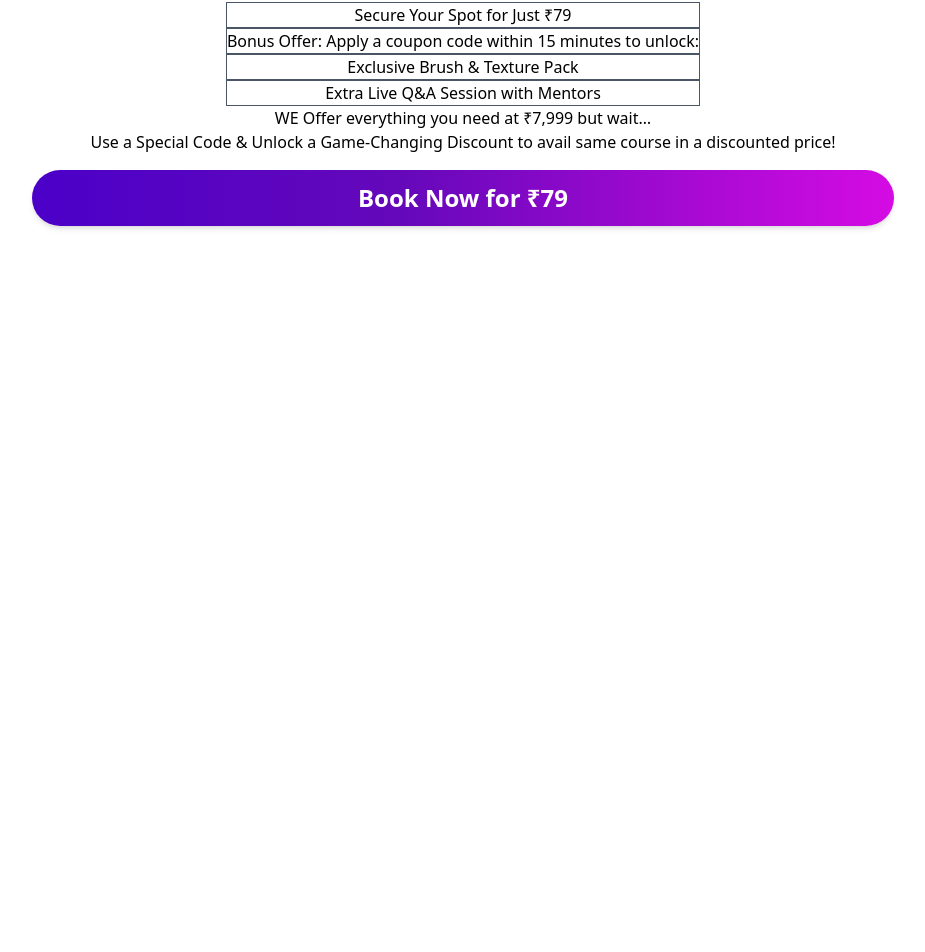
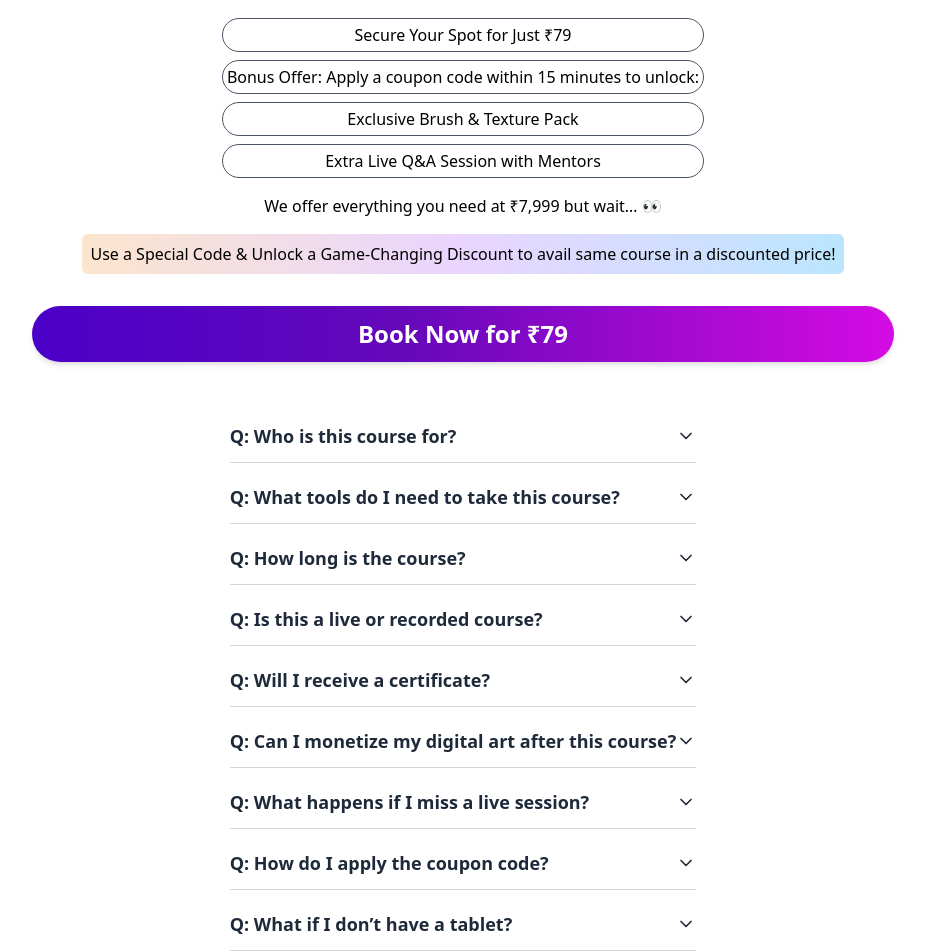
Before and after one commit to BrokenTime9/aasa, a Next.js app: page / in a window 1280 px wide. Shown: the part 5612-6564 px from the top of the page, without its empty margins (177-1102 px from the left). Before the commit the page ends 5850 px from the top, so only its background shows below. Built offline with nearby package versions, Linux system fonts and the light colour scheme.

Commit message:
qna section

```diff
--- a/src/app/page.tsx
+++ b/src/app/page.tsx
@@ -6,10 +6,11 @@ import Review from "@/components/Review";
 import HoveringText from "@/components/HoveringText";
 import Extras from "@/components/Extras";
 import EnrollSection from "@/components/EnrollSection";
+import Fnq from "@/components/Fnq";
 
 export default function Home() {
   return (
-    <div className="w-[98dvw] mx-auto flex flex-col gap-8 justify-around p-3">
+    <div className="w-[98dvw] text-center mx-auto flex flex-col gap-8 justify-around p-3">
       <Navbar />
       <Intro />
       <MissOutSection />
@@ -18,6 +19,7 @@ export default function Home() {
       <HoveringText />
       <Extras />
       <EnrollSection />
+      <Fnq />
     </div>
   );
 }
--- a/src/components/EnrollSection/index.tsx
+++ b/src/components/EnrollSection/index.tsx
@@ -3,9 +3,9 @@ import HollowBox from "@/ui/hollowBox";
 
 const EnrollSection = () => {
   return (
-    <div className="flex flex-col items-center">
+    <div className="flex flex-col items-center gap-4 text-center">
       <h1>Enroll Now for ₹7,999</h1>
-      <div>
+      <div className="flex flex-col gap-2">
         <HollowBox text={"Secure Your Spot for Just ₹79"} />
 
         <HollowBox
@@ -16,8 +16,8 @@ const EnrollSection = () => {
 
         <HollowBox text={"Extra Live Q&A Session with Mentors"} />
       </div>
-      <p>WE Offer everything you need at ₹7,999 but wait… </p>
-      <p>
+      <p>We offer everything you need at ₹7,999 but wait… &#x1F440;</p>
+      <p className="bg-gradient-to-r  from-[#fce5cd]  via-[#e9d5ff] to-[#bae6fd] p-2 rounded-md text-center">
         Use a Special Code & Unlock a Game-Changing Discount to avail same
         course in a discounted price!
       </p>
--- /dev/null
+++ b/src/components/Fnq/index.tsx
@@ -0,0 +1,10 @@
+import Questions from "@/ui/question";
+
+const Fnq = () => {
+  return (
+    <div className="max-w-lg mx-auto p-4 text-left">
+      <Questions />
+    </div>
+  );
+};
+export default Fnq;
--- /dev/null
+++ b/src/data/faqs.json
@@ -0,0 +1,46 @@
+[
+  {
+    "question": "Q: Who is this course for?",
+    "answer": "• This course is perfect for beginners, hobbyists, and aspiring digital artists who want to learn digital illustration from scratch. No prior experience required!."
+  },
+  {
+    "question": "Q: What tools do I need to take this course?",
+    "answer": "• You'll need:\n  - A tablet (iPad, Wacom, or any drawing tablet)\n  - Digital art software (Procreate, Photoshop, or Krita)\n  - A passion for creativity."
+  },
+  {
+    "question": "Q: How long is the course?",
+    "answer": "• The course runs for 4 weeks, with step-by-step lessons covering everything from sketching to advanced digital painting techniques."
+  },
+  {
+    "question": "Q: Is this a live or recorded course?",
+    "answer": "• The course includes both pre-recorded lessons and live Q&A sessions with industry experts for better interaction and support."
+  },
+  {
+    "question": "Q: Will I receive a certificate?",
+    "answer": "• Yes! After completing the course, you'll receive a Certificate of Completion, which can boost your portfolio and career opportunities."
+  },
+  {
+    "question": "Q: Can I monetize my digital art after this course?",
+    "answer": "• Absolutely! The course includes a bonus session on freelancing & selling your art so you can start earning right away."
+  },
+  {
+    "question": "Q: What happens if I miss a live session?",
+    "answer": "• No worries! All live sessions will be recorded and uploaded to your student dashboard for later viewing."
+  },
+  {
+    "question": "Q: How do I apply the coupon code?",
+    "answer": "• Once you sign up, you'll get 15 minutes to enter a valid coupon code to unlock exclusive bonuses."
+  },
+  {
+    "question": "Q: What if I don’t have a tablet?",
+    "answer": "• You can still take the course using a mouse & free digital art software (like Krita). However, a tablet is recommended for better results."
+  },
+  {
+    "question": "Q: Is there a refund policy?",
+    "answer": "• The ₹79 booking fee is non-refundable, but we're confident you'll love the course!."
+  },
+  {
+    "question": "Q: How do I enroll?",
+    "answer": "• Click the 'Enroll Now' button and complete the payment to secure your spot in the course."
+  }
+]
--- a/src/ui/hollowBox/index.tsx
+++ b/src/ui/hollowBox/index.tsx
@@ -1,6 +1,6 @@
 const HollowBox = ({ text }: { text: string }) => {
   return (
-    <div className="flex justify-center border border-1 border-gray-600">
+    <div className="flex justify-center border border-1 border-gray-600 rounded-full p-1 text-center">
       <p>{text}</p>
     </div>
   );
--- /dev/null
+++ b/src/ui/question/index.tsx
@@ -0,0 +1,36 @@
+"use client";
+import { useState } from "react";
+import { ChevronDown, ChevronUp } from "lucide-react";
+import faqs from "@/data/faqs.json";
+
+const Questions = () => {
+  const [openIndex, setOpenIndex] = useState<number | null>(null);
+
+  const toggleFAQ = (index: number) => {
+    setOpenIndex(openIndex === index ? null : index);
+  };
+
+  return (
+    <>
+      {faqs.map((faq, index) => (
+        <div key={index} className="border-b border-gray-300 mb-2">
+          <button
+            onClick={() => toggleFAQ(index)}
+            className="flex justify-between items-center w-full py-3 text-left text-lg font-semibold text-gray-800"
+          >
+            {faq.question}
+            {openIndex === index ? (
+              <ChevronUp size={20} />
+            ) : (
+              <ChevronDown size={20} />
+            )}
+          </button>
+          {openIndex === index && (
+            <p className="p-3 text-gray-600">{faq.answer}</p>
+          )}
+        </div>
+      ))}
+    </>
+  );
+};
+export default Questions;
```
